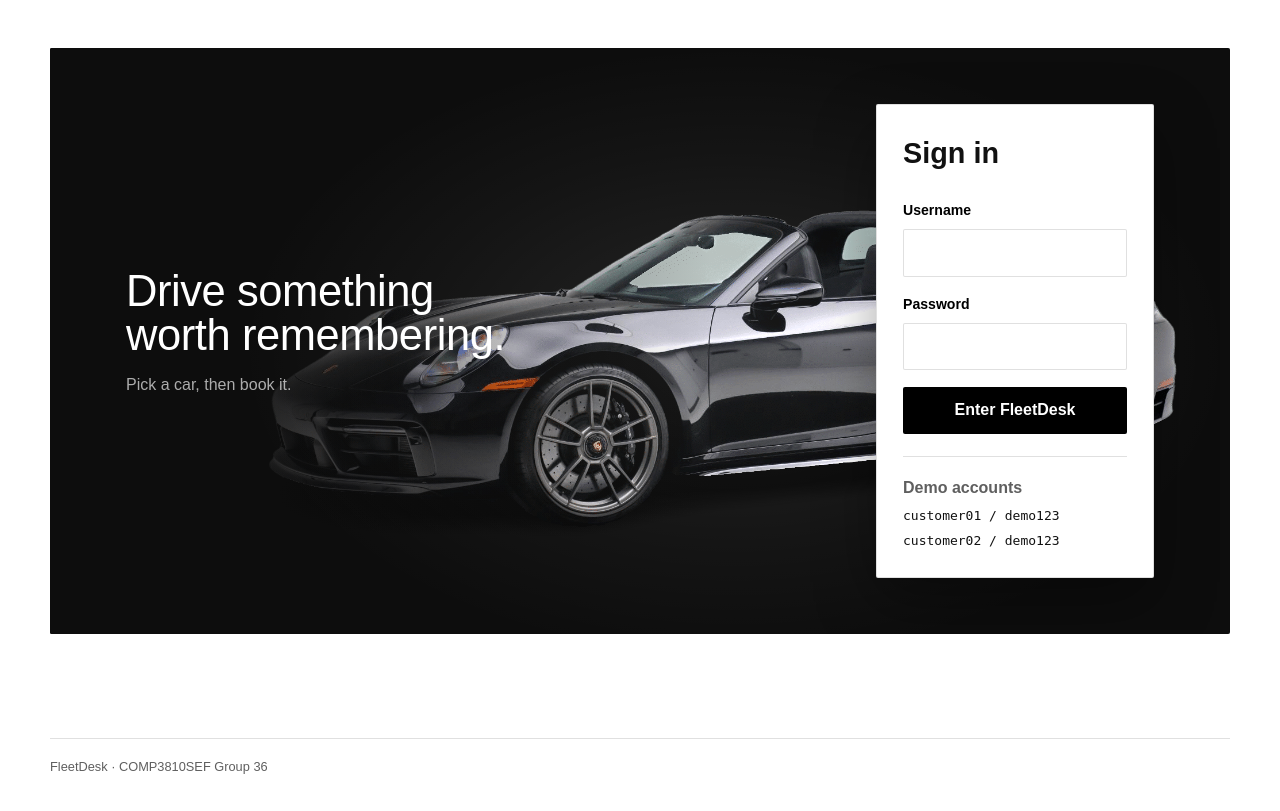
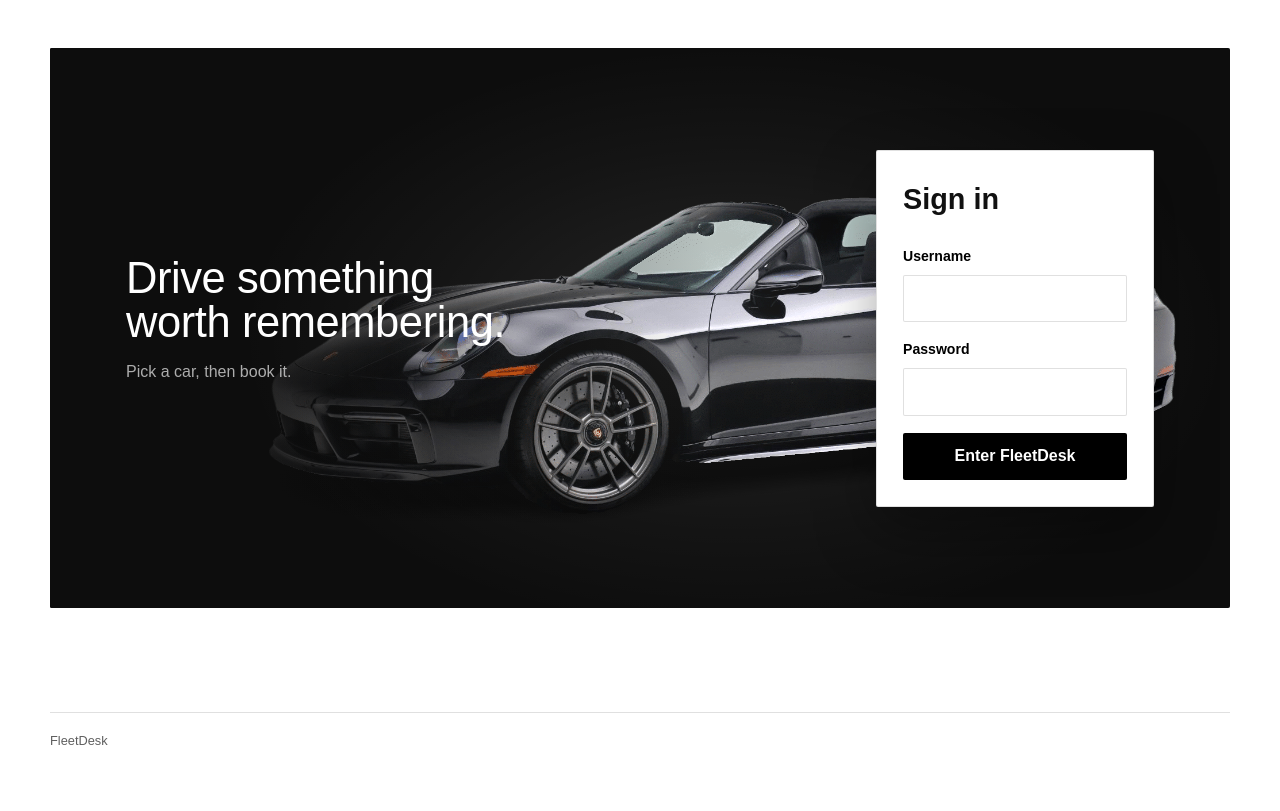
Before and after one commit to 123dvfj123/Comp3810sef_group36, a Node server app: page /login in a window 1280 px wide. Shown: the part 84-895 px from the top of the page. After the commit the page ends 829 px from the top, so only its background shows below. Run offline with Node 20, Linux system fonts and the light colour scheme; some libraries are stand-ins or nearby versions.

Commit message:
Convert project naming and docs to production
Remove demo and course references from README, package metadata, session secret, login page and footer. Update configured account passwords.

```diff
--- a/config/users.js
+++ b/config/users.js
@@ -1,13 +1,13 @@
 const users = [
   {
     username: "customer01",
-    password: "demo123",
+    password: "Rental2026!",
     customerName: "Liu Jia Hao",
     customerPhone: "91234567",
   },
   {
     username: "customer02",
-    password: "demo123",
+    password: "Rental2026!",
     customerName: "Huang Wei Jia",
     customerPhone: "62345678",
   },
--- a/package.json
+++ b/package.json
@@ -2,7 +2,7 @@
   "name": "fleetdesk-rental-system",
   "version": "1.0.0",
   "private": true,
-  "description": "FleetDesk customer car rental system for COMP3810SEF Group 36",
+  "description": "FleetDesk customer car rental system",
   "main": "server.js",
   "scripts": {
     "start": "node server.js"
--- a/public/css/main.css
+++ b/public/css/main.css
@@ -602,19 +602,6 @@ dd {
   color: var(--muted);
 }
 
-.demo-accounts {
-  display: grid;
-  gap: 5px;
-  margin-top: 22px;
-  padding-top: 19px;
-  border-top: 1px solid var(--line);
-  color: var(--muted);
-}
-
-.demo-accounts code {
-  color: var(--navy);
-}
-
 .form-alert {
   margin-top: 18px;
   padding: 12px 14px;
--- a/server.js
+++ b/server.js
@@ -12,7 +12,7 @@ const carRoutes = require("./routes/car-routes");
 
 const app = express();
 const PORT = 8099;
-const SESSION_SECRET = "fleetdesk-group36-course-session-secret";
+const SESSION_SECRET = "fleetdesk-session-signing-key-2026";
 const moneyFormatter = new Intl.NumberFormat("en-HK", {
   minimumFractionDigits: 2,
   maximumFractionDigits: 2,
--- a/views/login.ejs
+++ b/views/login.ejs
@@ -25,12 +25,6 @@
         </label>
         <button class="button button-primary button-wide" type="submit">Enter FleetDesk</button>
       </form>
-
-      <div class="demo-accounts">
-        <strong>Demo accounts</strong>
-        <code>customer01 / demo123</code>
-        <code>customer02 / demo123</code>
-      </div>
     </section>
   </div>
 </div>
--- a/views/partials/footer.ejs
+++ b/views/partials/footer.ejs
@@ -2,7 +2,7 @@
 
     <footer class="site-footer">
       <div class="shell footer-inner">
-        <span>FleetDesk · COMP3810SEF Group 36</span>
+        <span>FleetDesk</span>
       </div>
     </footer>
   </body>
```
Also changed, not shown: README.md.
